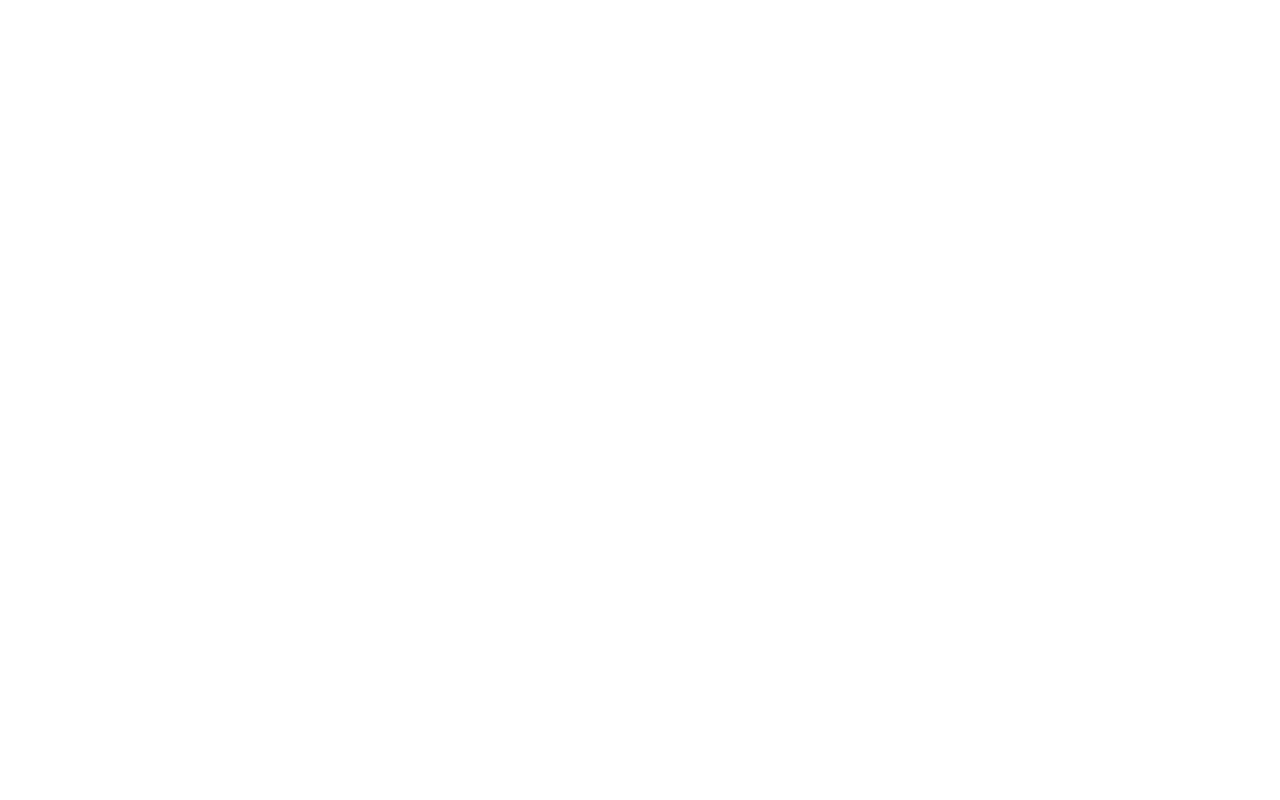
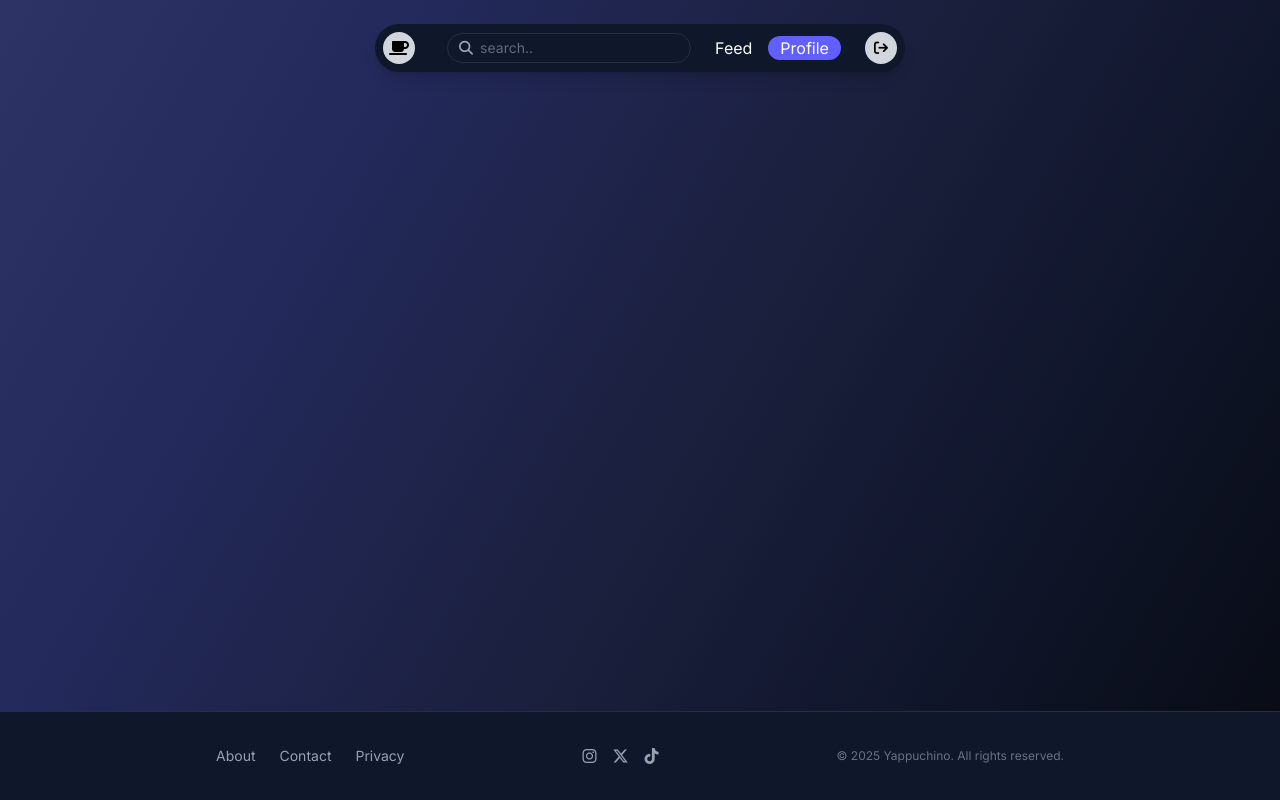
Before and after one commit to AlexanderLislelid/CSS-Frameworks-CA, a website: page profile/index.html in a window 1280 px wide. Drawn offline with Linux system fonts and the light colour scheme.

Commit message:
improve profile page layout with navigation and footer

```diff
--- a/profile/index.html
+++ b/profile/index.html
@@ -27,11 +27,105 @@
     ></script>
     <link rel="stylesheet" href="../css/style.css" />
   </head>
-  <body
-    class="min-h-screen bg-[linear-gradient(120deg,#2D3364_0%,#23295A_25%,#1A1F3C_55%,#10162B_75%,#080B14_100%)] text-white"
-  >
-    <nav></nav>
-    <main></main>
-    <footer></footer>
+  <body class="background flex min-h-screen flex-col text-white">
+    <nav
+      class="mx-auto my-6 hidden items-center rounded-full bg-slate-900 px-2 py-2 shadow-lg sm:flex"
+    >
+      <a
+        href="../feed/index.html"
+        class="mr-8 flex size-8 items-center justify-center rounded-full bg-gray-300 text-black transition hover:bg-indigo-500 hover:text-white"
+      >
+        <i class="fa-solid fa-mug-saucer"></i>
+      </a>
+      <div class="relative">
+        <i
+          class="fa-solid fa-magnifying-glass absolute top-2 left-3 text-sm text-gray-400"
+        ></i>
+        <input
+          type="search"
+          class="rounded-full border border-white/10 py-1 pl-8 text-sm placeholder-gray-400/60 transition outline-none focus:border-indigo-500 focus:ring-1 focus:ring-indigo-500"
+          placeholder="search.."
+        />
+      </div>
+      <ul class="mx-6">
+        <li class="flex gap-4">
+          <a
+            href="../feed/index.html"
+            class="transition hover:scale-105 hover:text-indigo-400"
+            >Feed</a
+          >
+          <a href="../profile/index.html" class="active">Profile</a>
+        </li>
+      </ul>
+
+      <a
+        href="../index.html"
+        class="flex size-8 items-center justify-center rounded-full bg-gray-300 text-black transition hover:bg-indigo-500 hover:text-white"
+      >
+        <i class="fa-solid fa-arrow-right-from-bracket text-sm"></i>
+      </a>
+    </nav>
+    <nav
+      class="fixed right-0 bottom-0 left-0 flex items-center justify-around border-t border-white/10 bg-slate-900 px-4 py-3 sm:hidden"
+    >
+      <a
+        href="../feed/index.html"
+        class="flex flex-col items-center gap-1 text-gray-400 transition hover:text-indigo-400"
+      >
+        <i class="fa-solid fa-house text-lg"></i>
+        <span class="text-xs">Feed</span>
+      </a>
+      <a
+        href="../profile/index.html"
+        class="flex flex-col items-center gap-1 text-gray-400 transition hover:text-indigo-400"
+      >
+        <i class="fa-solid fa-user text-lg"></i>
+        <span class="text-xs">Profile</span>
+      </a>
+      <a
+        href="../index.html"
+        class="flex flex-col items-center gap-1 text-gray-400 transition hover:text-indigo-400"
+      >
+        <i class="fa-solid fa-arrow-right-from-bracket text-lg"></i>
+        <span class="text-xs">Logout</span>
+      </a>
+    </nav>
+    <main class="flex-1"></main>
+
+    <footer class="hidden border-t border-white/10 bg-slate-900 sm:block">
+      <div class="mx-auto max-w-4xl px-6 py-8">
+        <div
+          class="flex flex-col items-center gap-6 sm:flex-row sm:justify-between"
+        >
+          <ul class="flex gap-6 text-sm text-gray-400">
+            <li>
+              <a href="#" class="transition hover:text-indigo-400">About</a>
+            </li>
+            <li>
+              <a href="#" class="transition hover:text-indigo-400">Contact</a>
+            </li>
+            <li>
+              <a href="#" class="transition hover:text-indigo-400">Privacy</a>
+            </li>
+          </ul>
+
+          <div class="flex gap-4 text-gray-400">
+            <a href="#" class="transition hover:text-indigo-400"
+              ><i class="fa-brands fa-instagram"></i
+            ></a>
+            <a href="#" class="transition hover:text-indigo-400"
+              ><i class="fa-brands fa-x-twitter"></i
+            ></a>
+            <a href="#" class="transition hover:text-indigo-400"
+              ><i class="fa-brands fa-tiktok"></i
+            ></a>
+          </div>
+
+          <p class="text-xs text-gray-500">
+            © 2025 Yappuchino. All rights reserved.
+          </p>
+        </div>
+      </div>
+    </footer>
   </body>
 </html>
```
Also changed, not shown: feed/index.html (+1 -3 lines).
